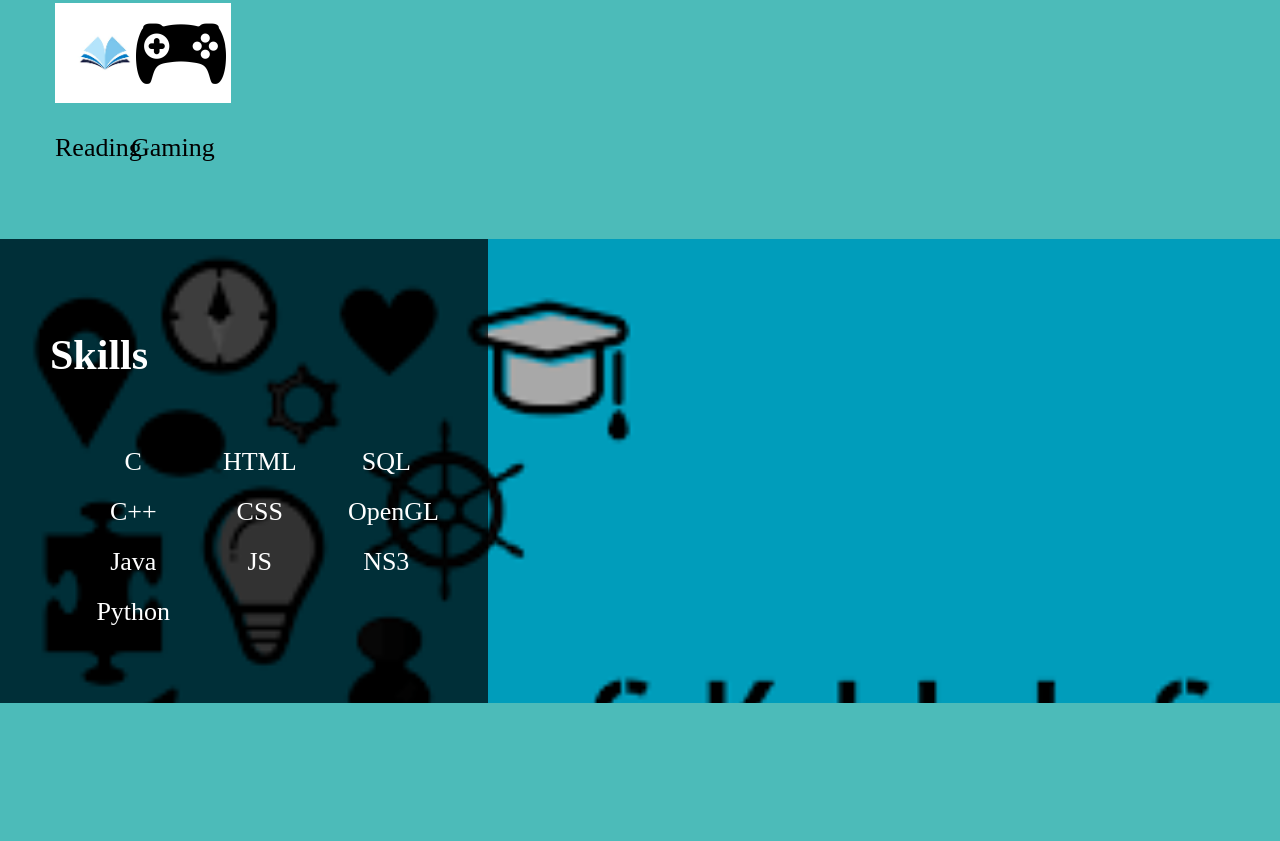
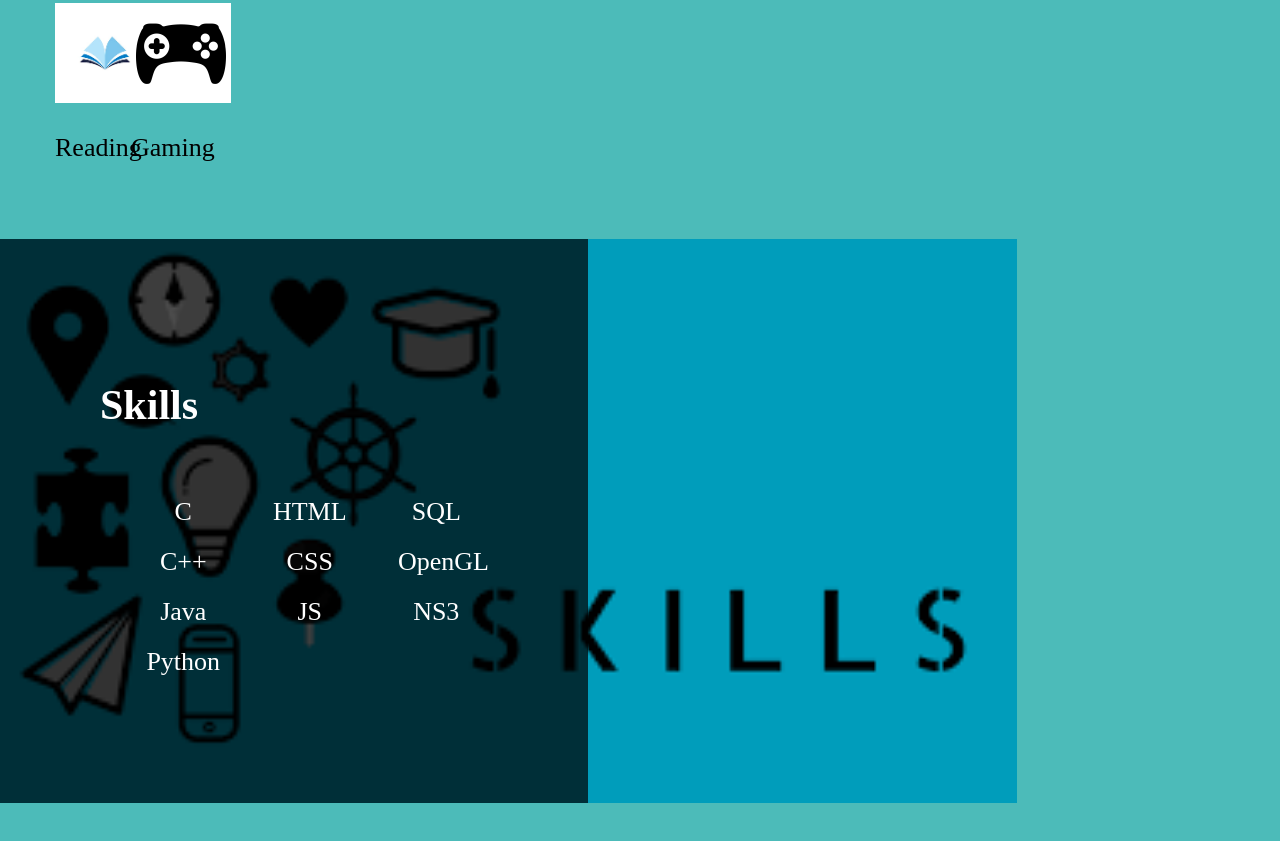
Before and after one commit to sshashank99/internshipstudio, a plain HTML site: page index.html in a window 1280 px wide. Shown: the part 2294-3135 px from the top of the page. Drawn offline with Linux system fonts and the light colour scheme; a script that the page names is missing.

Commit message:
Update style.css

```diff
--- a/style.css
+++ b/style.css
@@ -115,12 +115,12 @@ section {
 .skills {
   background-image: url('skill.png');
   background-repeat: no-repeat;
-  background-size: cover;
+  background-size: contain;
 }
 
 .skills .inner {
   background-color: rgba(0,0,0,0.7);
-  padding: 50px;
+  padding: 100px;
   color: #fff;
 }
 
```
